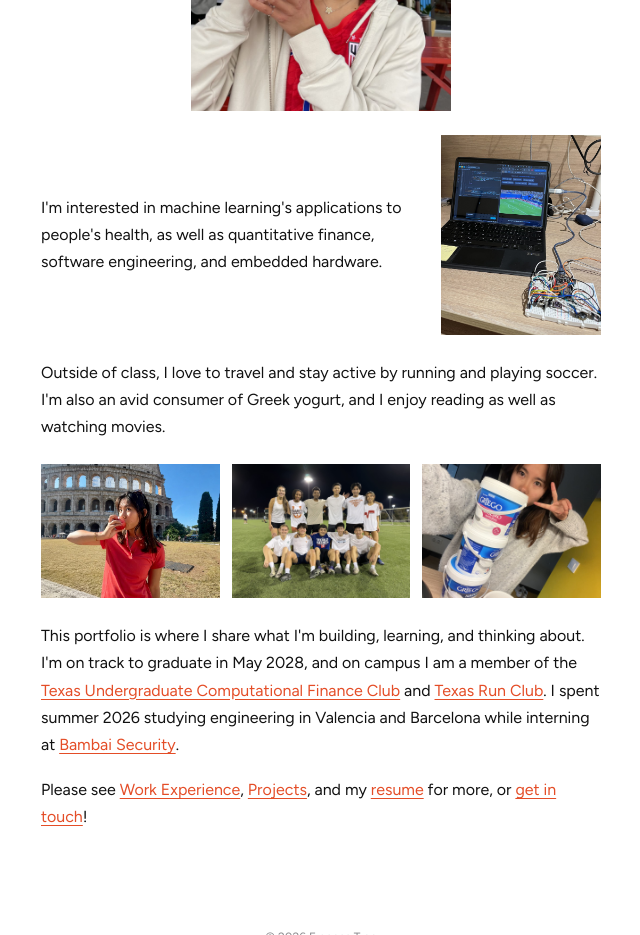
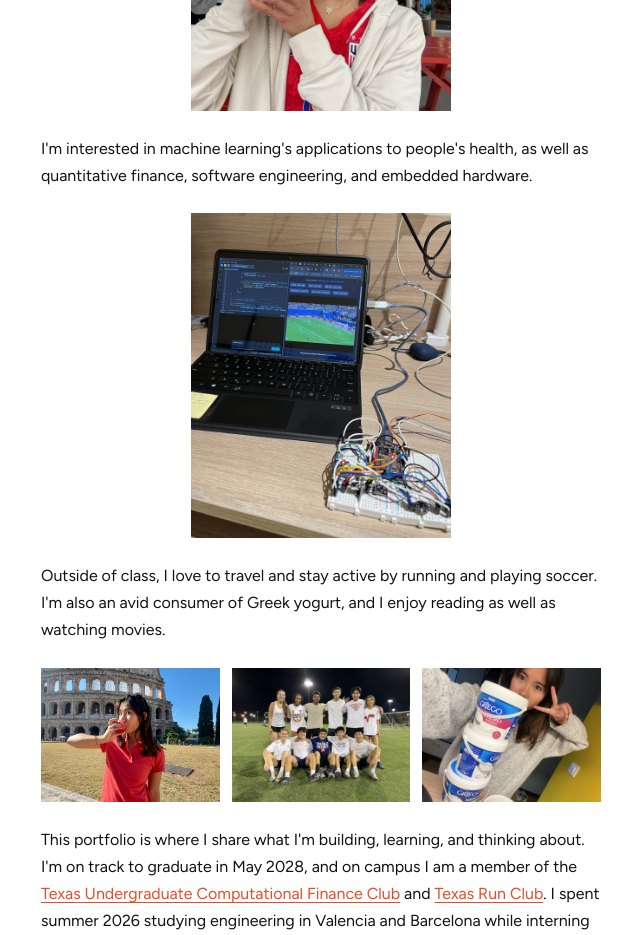
Before and after one commit to francesTran/francesTran.github.io, a plain HTML site: page index.html in a window 1280 px wide. Shown: the part 980-1915 px from the top of the page, without its empty margins (319-959 px from the left). Drawn offline with Linux system fonts and the light colour scheme.

Commit message:
Add files via upload
edited hardware photo layout

```diff
--- a/index.html
+++ b/index.html
@@ -57,10 +57,9 @@ a:focus-visible{outline:2px solid #1A1AA7;outline-offset:3px}
 
       <div class="ph" data-slot="burrito" data-alt="Frances holding a Cabo Bob's burrito" role="img" aria-label="Photo placeholder: holding a Cabo Bob's burrito" style="margin: 24px auto 0; width: 260px; max-width: 100%; aspect-ratio: 4 / 5">Burrito photo</div>
 
-      <div style="margin-top: 24px; display: flex; align-items: center; gap: 20px">
-        <p style="margin: 0; flex: 1 1 160px">I'm interested in machine learning's applications to people's health, as well as quantitative finance, software engineering, and embedded hardware.</p>
-        <div class="ph" data-slot="hardware" data-alt="Hardware project" role="img" aria-label="Photo placeholder: hardware project" style="flex: 0 0 clamp(120px, 30%, 160px); aspect-ratio: 4 / 5">Hardware project</div>
-      </div>
+      <p style="margin: 24px 0 0">I'm interested in machine learning's applications to people's health, as well as quantitative finance, software engineering, and embedded hardware.</p>
+
+      <div class="ph" data-slot="hardware" data-alt="Hardware project" role="img" aria-label="Photo placeholder: hardware project" style="margin: 24px auto 0; width: 260px; max-width: 100%; aspect-ratio: 4 / 5">Hardware project</div>
 
       <p style="margin: 24px 0 0">Outside of class, I love to travel and stay active by running and playing soccer. I'm also an avid consumer of Greek yogurt, and I enjoy reading as well as watching movies.</p>
 
```
